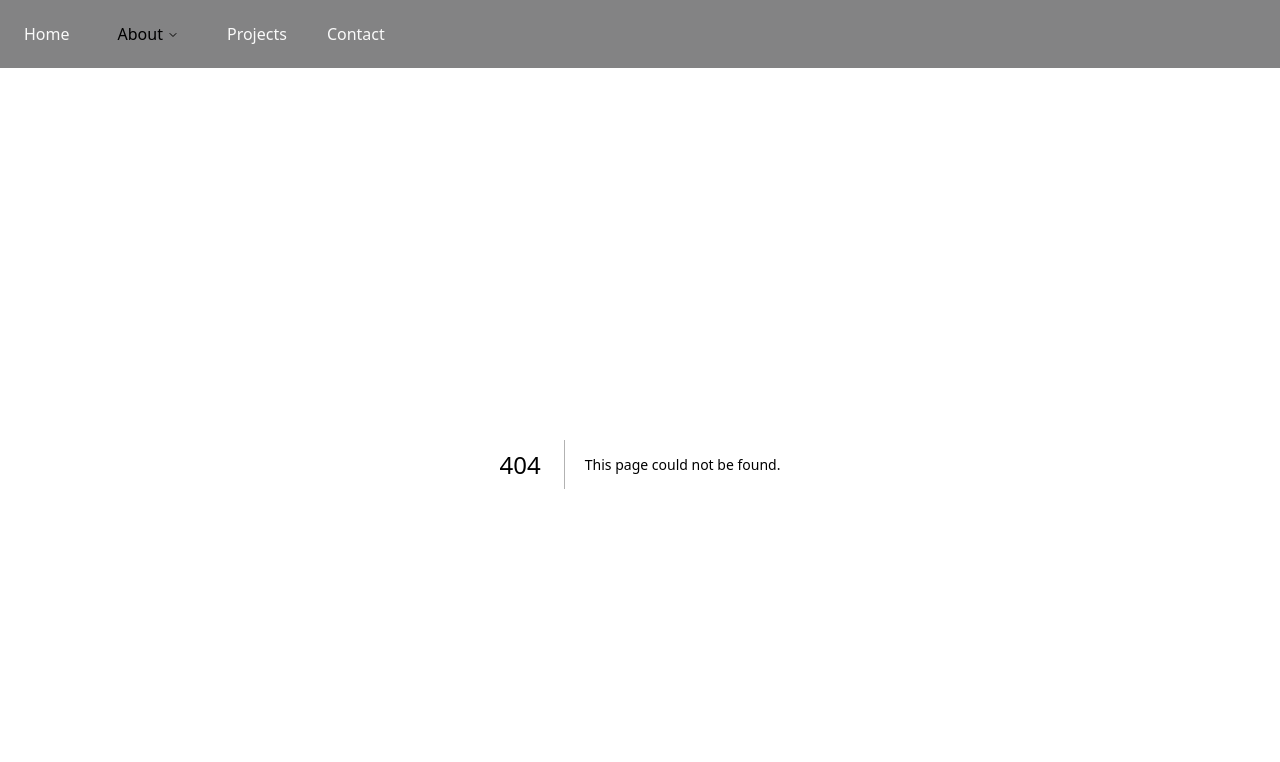
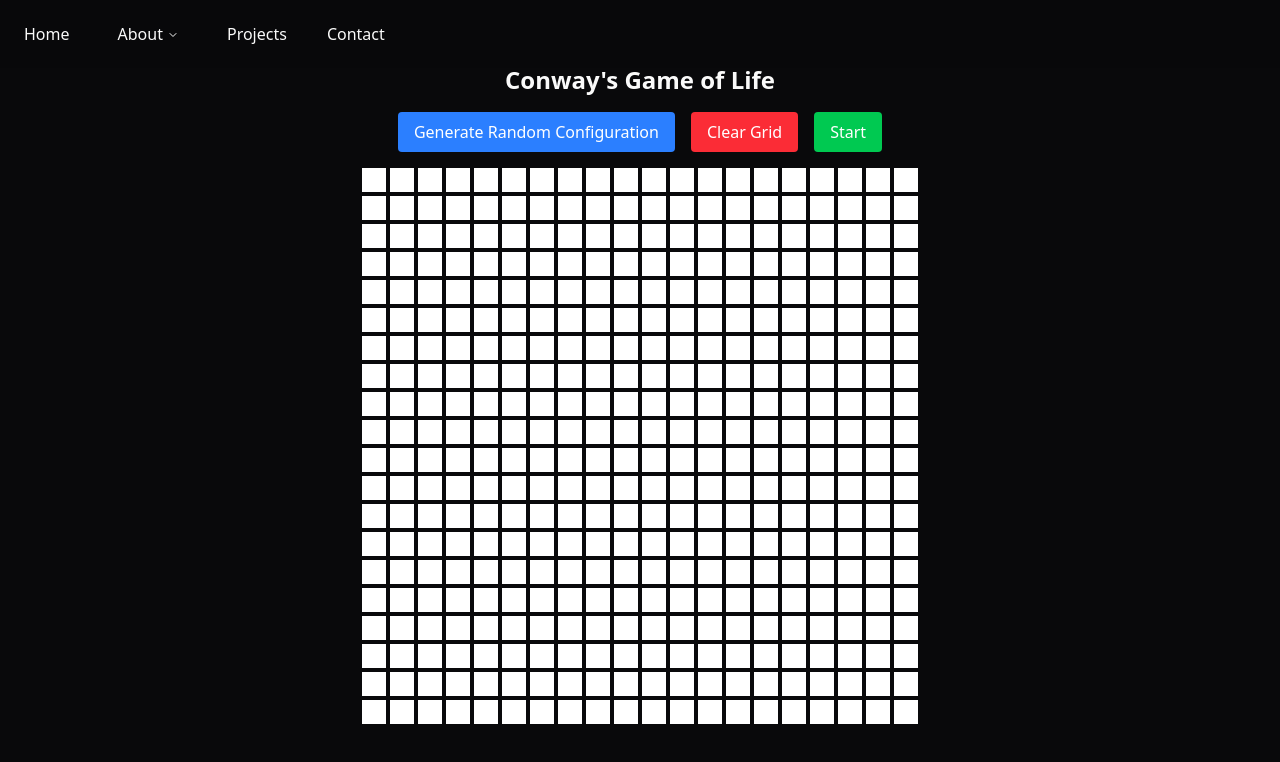
Before and after one commit to BennettPompi/personal-site, a Next.js app: page /projects/game-of-life in a window 1280 px wide. Before the commit this address had no page. Shown: the top 762 px of the page. Built offline with nearby package versions, Linux system fonts and the light colour scheme.

Commit message:
game of life + project obj extension

```diff
--- /dev/null
+++ b/src/app/projects/game-of-life/page.tsx
@@ -0,0 +1,120 @@
+"use client";
+
+import { useState, useEffect } from "react";
+
+const GRID_SIZE = 20;
+const createGrid = () =>
+    Array.from({ length: GRID_SIZE }, () => Array(GRID_SIZE).fill(0));
+
+const GameOfLife = () => {
+    const [grid, setGrid] = useState(createGrid);
+    const [isRunning, setIsRunning] = useState(false);
+
+    const toggleCell = (row: number, col: number) => {
+        const newGrid = grid.map((r, i) =>
+            r.map((cell, j) => (i === row && j === col ? (cell ? 0 : 1) : cell))
+        );
+        setGrid(newGrid);
+    };
+
+    const getNextGeneration = () => {
+        const newGrid = createGrid();
+        for (let row = 0; row < GRID_SIZE; row++) {
+            for (let col = 0; col < GRID_SIZE; col++) {
+                const neighbors = [
+                    [row - 1, col - 1],
+                    [row - 1, col],
+                    [row - 1, col + 1],
+                    [row, col - 1],
+                    [row, col + 1],
+                    [row + 1, col - 1],
+                    [row + 1, col],
+                    [row + 1, col + 1],
+                ];
+
+                const liveNeighbors = neighbors.reduce((acc, [r, c]) => {
+                    if (r >= 0 && r < GRID_SIZE && c >= 0 && c < GRID_SIZE) {
+                        return acc + grid[r][c];
+                    }
+                    return acc;
+                }, 0);
+
+                if (grid[row][col] === 1) {
+                    newGrid[row][col] =
+                        liveNeighbors === 2 || liveNeighbors === 3 ? 1 : 0;
+                } else {
+                    newGrid[row][col] = liveNeighbors === 3 ? 1 : 0;
+                }
+            }
+        }
+        setGrid(newGrid);
+    };
+
+    const generateRandomGrid = () => {
+        const newGrid = createGrid().map((row) =>
+            row.map(() => (Math.random() > 0.55 ? 1 : 0))
+        );
+        setGrid(newGrid);
+        setIsRunning(false);
+    };
+
+    const clearGrid = () => {
+        setIsRunning(false);
+        setGrid(createGrid());
+    };
+
+    const toggleSimulation = () => {
+        setIsRunning(!isRunning);
+    };
+
+    useEffect(() => {
+        if (!isRunning) return;
+        const interval = setInterval(() => getNextGeneration(), 500);
+        return () => clearInterval(interval);
+    }, [isRunning, grid]);
+
+    return (
+        <div className="flex flex-col items-center space-y-4">
+            <h1 className="text-2xl font-bold">Conway's Game of Life</h1>
+            <div className="flex space-x-4">
+                <button
+                    onClick={generateRandomGrid}
+                    className="px-4 py-2 bg-blue-500 text-white rounded hover:bg-blue-600"
+                >
+                    Generate Random Configuration
+                </button>
+                <button
+                    onClick={clearGrid}
+                    className="px-4 py-2 bg-red-500 text-white rounded hover:bg-red-600"
+                >
+                    Clear Grid
+                </button>
+                <button
+                    onClick={toggleSimulation}
+                    className={`px-4 py-2 rounded text-white ${
+                        isRunning
+                            ? "bg-yellow-500 hover:bg-yellow-600"
+                            : "bg-green-500 hover:bg-green-600"
+                    }`}
+                >
+                    {isRunning ? "Pause" : "Start"}
+                </button>
+            </div>
+            <div className="grid grid-cols-20 gap-1">
+                {grid.map((row, rowIndex) =>
+                    row.map((cell, colIndex) => (
+                        <div
+                            key={`${rowIndex}-${colIndex}`}
+                            onClick={() => toggleCell(rowIndex, colIndex)}
+                            className={`w-6 h-6 border ${
+                                cell ? "bg-black" : "bg-white"
+                            }`}
+                        />
+                    ))
+                )}
+            </div>
+        </div>
+    );
+};
+
+export default GameOfLife;
--- a/src/app/projects/page.tsx
+++ b/src/app/projects/page.tsx
@@ -7,24 +7,32 @@ import {
 import { ChevronDown } from "lucide-react";
 
 export default async function ProjectsPage() {
+    const GH_PREFIX = "https://github.com/BennettPompi/";
     const projects = [
         {
             name: "Personal Website",
-            link: "personal-site",
+            openInNewTab: true,
+            repoLink: "personal-site",
             details: [
                 "Built with Next.js and React",
                 "Styled using Tailwind CSS",
                 "Hosted on Vercel",
             ],
         },
-        // Add other project entries here
+        {
+            name: "Conway's Game of Life",
+            openInNewTab: false,
+            repoLink: "personal-site",
+            link: "/projects/game-of-life",
+            details: ["Just something I prototyped over like 15 mins for fun"],
+        },
     ];
 
     // Fetch last commit timestamp for each project
     const projectsWithCommits = await Promise.all(
         projects.map(async (project) => {
             const res = await fetch(
-                `https://api.github.com/repos/BennettPompi/${project.link}/commits?per_page=1`
+                `https://api.github.com/repos/BennettPompi/${project.repoLink}/commits?per_page=1`
             );
             const data = await res.json();
             return {
@@ -47,19 +55,22 @@ export default async function ProjectsPage() {
                                 <h2 className="text-2xl font-semibold">
                                     {project.name}
                                 </h2>
-                                {project.link && (
+                                {(project.link || project.repoLink) && (
                                     <div className="flex items-center space-x-2 text-sm text-muted-foreground">
                                         <a
                                             href={
-                                                "https://github.com/BennettPompi/" +
-                                                project.link
+                                                project.link ??
+                                                GH_PREFIX + project.repoLink
                                             }
-                                            target="_blank"
+                                            target={
+                                                project.openInNewTab
+                                                    ? "_blank"
+                                                    : ""
+                                            }
                                             rel="noopener noreferrer"
                                             className="hover:underline"
                                         >
-                                            {"https://github.com/BennettPompi/" +
-                                                project.link}
+                                            {project.link ?? project.repoLink}
                                         </a>
                                         <span>•</span>
                                         <span>
```
